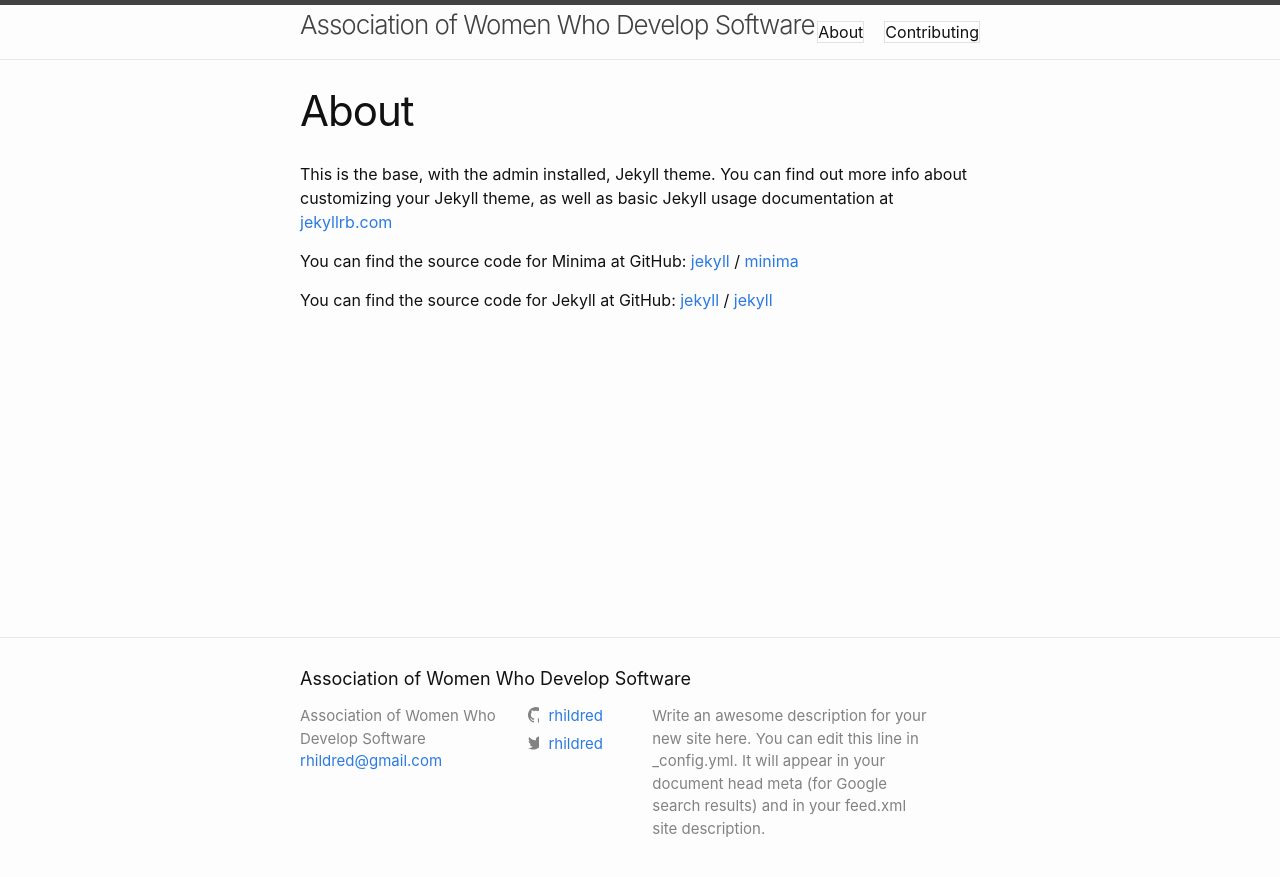
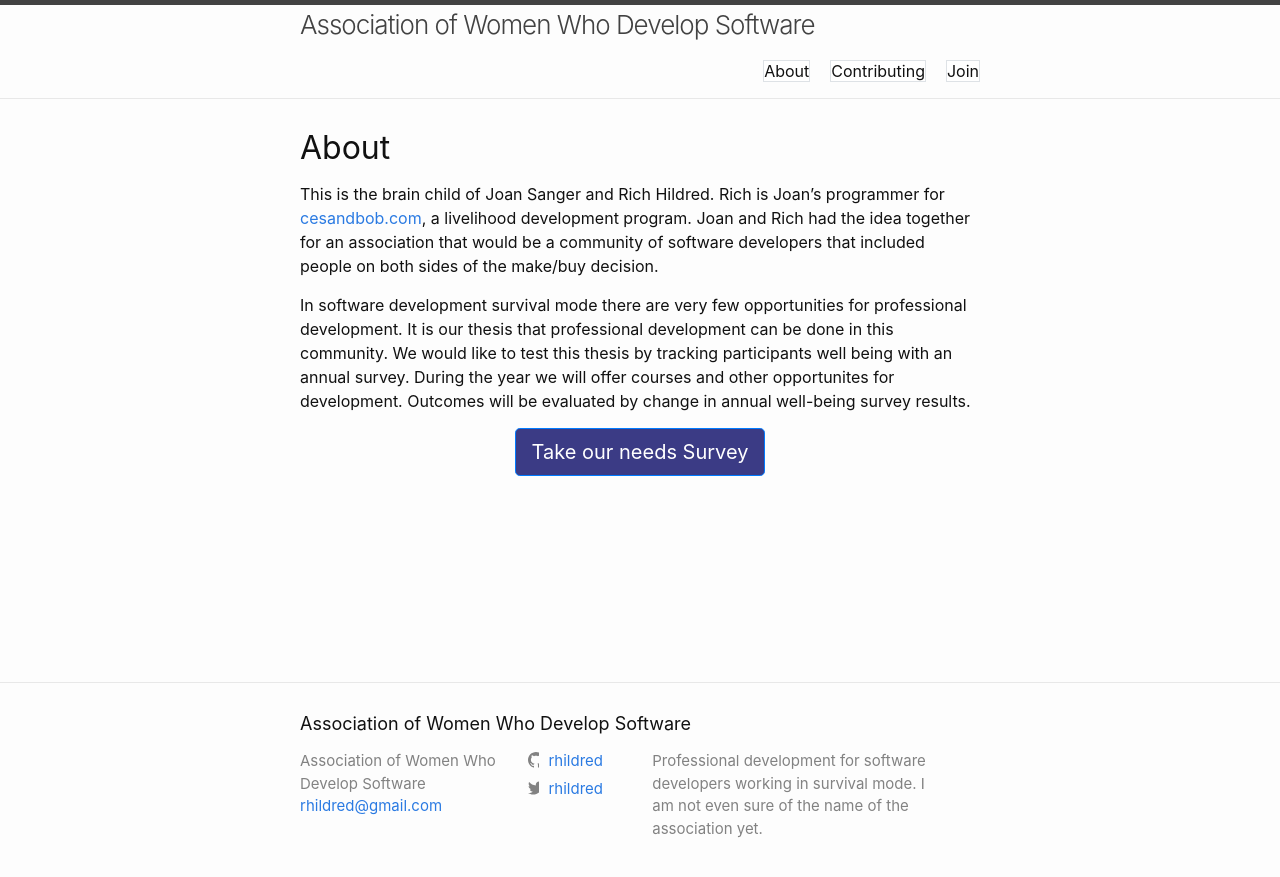
Before and after one commit to rhildred/jekyll-admin-example, a Jekyll site: the page built from about.md, in a window 1280 px wide. Shown: the top 877 px of the page. Built offline with Jekyll 4.4.1, drawn with Linux system fonts in a browser that asks for light colours; comment, search, counter and statistics services are not loaded.

```diff
--- a/_Courses_Survey/courses_survey.md
+++ b/_Courses_Survey/courses_survey.md
@@ -1,6 +1,6 @@
 ---
 title: Take our Survey
-layout: page
+layout: survey
 ---
 
 Please tell us what you would like for your professional development.
--- a/_config.yml
+++ b/_config.yml
@@ -1,14 +1,15 @@
 title: Association of Women Who Develop Software
 email: rhildred@gmail.com
 description: >-
-  Write an awesome description for your new site here. You can edit this line in
-  _config.yml. It will appear in your document head meta (for Google search
-  results) and in your feed.xml site description.
+  Professional development for software developers working in survival mode. I
+  am not even sure of the name of the association yet.
 baseurl: ''
-url: ''
+url: 'https://ysaas.ca'
 twitter_username: rhildred
 github_username: rhildred
 markdown: kramdown
+disqus:
+  shortname: ysaas
 plugins:
   - jekyll-feed
   - jekyll-admin
@@ -16,9 +17,9 @@ plugins:
 collections:
   CIW:
     output: true
-    permalink: /CIW/:path/
+    permalink: '/CIW/:path/'
   Courses_Survey:
     output: true
-    permalink: /Courses_Survey/:path/
+    permalink: '/Courses_Survey/:path/'
 exclude:
-  - 'jekyll-admin'
+  - jekyll-admin
--- a/about.md
+++ b/about.md
@@ -1,18 +1,9 @@
 ---
 title: About
-layout: page
+layout: about
 permalink: "/about/"
 ---
 
-This is the base, with the admin installed, Jekyll theme. You can find out more info about customizing your Jekyll theme, as well as basic Jekyll usage documentation at [jekyllrb.com](https://jekyllrb.com/)
+This is the brain child of Joan Sanger and Rich Hildred. Rich is Joan's programmer for [cesandbob.com](http://cesandbob.com), a livelihood development program. Joan and Rich had the idea together for an association that would be a community of software developers that included people on both sides of the make/buy decision.
 
-You can find the source code for Minima at GitHub:
-[jekyll][jekyll-organization] /
-[minima](https://github.com/jekyll/minima)
-
-You can find the source code for Jekyll at GitHub:
-[jekyll][jekyll-organization] /
-[jekyll](https://github.com/jekyll/jekyll)
-
-
-[jekyll-organization]: https://github.com/jekyll
+In software development survival mode there are very few opportunities for professional development. It is our thesis that professional development can be done in this community.  We would like to test this thesis by tracking participants well being with an annual survey. During the year we will offer courses and other opportunites for development. Outcomes will be evaluated by change in annual well-being survey results.
```
Also changed, not shown: _CIW/well_being.md (added, +6 -0 lines), _posts/2018-10-27-test-post.md (deleted, +0 -6 lines), _posts/2018-10-28-welcome-to-jekyll.markdown (deleted, +0 -26 lines), _posts/2018-11-11-welcome.md (added, +12 -0 lines), contributing.md (+33 -1 lines), index.md (+6 -1 lines), join.md (added, +10 -0 lines).
